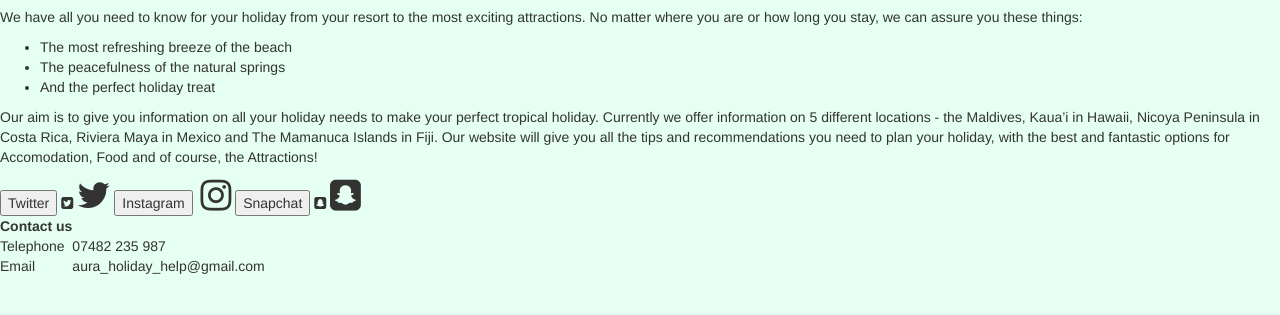
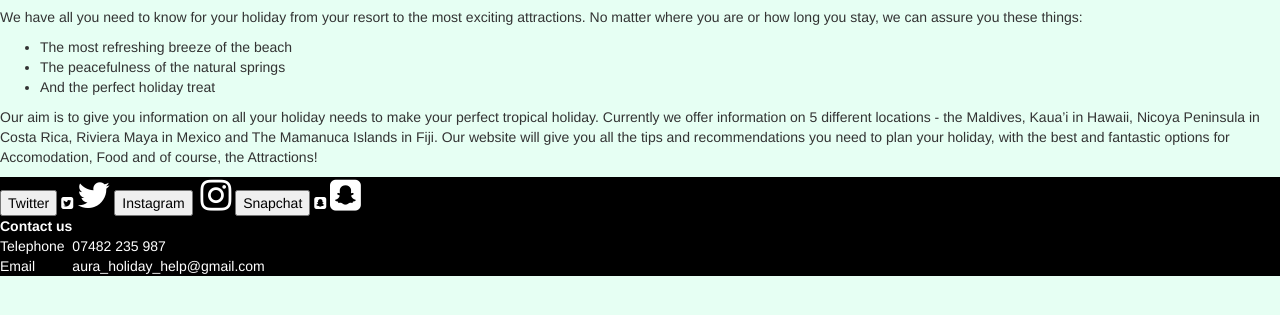
Before and after one commit to Mridhu10/aura_website, a plain HTML site: page index.html in a window 1280 px wide. Shown: the part 201-516 px from the top of the page. Drawn offline with Linux system fonts and the light colour scheme; some icons are missing.

Commit message:
Changes
Changes to bottom tab

```diff
--- a/index.html
+++ b/index.html
@@ -28,6 +28,7 @@
         </ul>
       <p>Our aim is to give you information on all your holiday needs to make your perfect tropical holiday. Currently we offer information on 5 different locations - the Maldives, Kaua’i in Hawaii, Nicoya Peninsula in Costa Rica, Riviera Maya in Mexico and The Mamanuca Islands in Fiji. Our website will give you all the tips and recommendations you need to plan your holiday, with the best and fantastic options for Accomodation, Food and of course, the Attractions!</p>
     </div>
+    <div class='bottominfo'>
     <div id='social-buttons'>
       <button class='btn-twitter'>Twitter</button>
       <i class="fa fa-twitter-square" aria-hidden="true"></i>
@@ -58,5 +59,7 @@
           </tr>
         </tbody>
       </table>
+    </div>
+  </div>
   </body>
 </html>
--- a/styles.css
+++ b/styles.css
@@ -27,3 +27,24 @@ ul.nav li {
   background-size: cover;
   text-align: center;
 }
+
+.bottominfo {
+  background-color: black;
+  color: white;
+}
+
+.btn-twitter {
+  color: black;
+}
+
+.btn-instagram {
+  color: black;
+}
+
+.btn-snapchat {
+  color: black;
+}
+
+#phone_email {
+  text-align: left left;
+}
```
